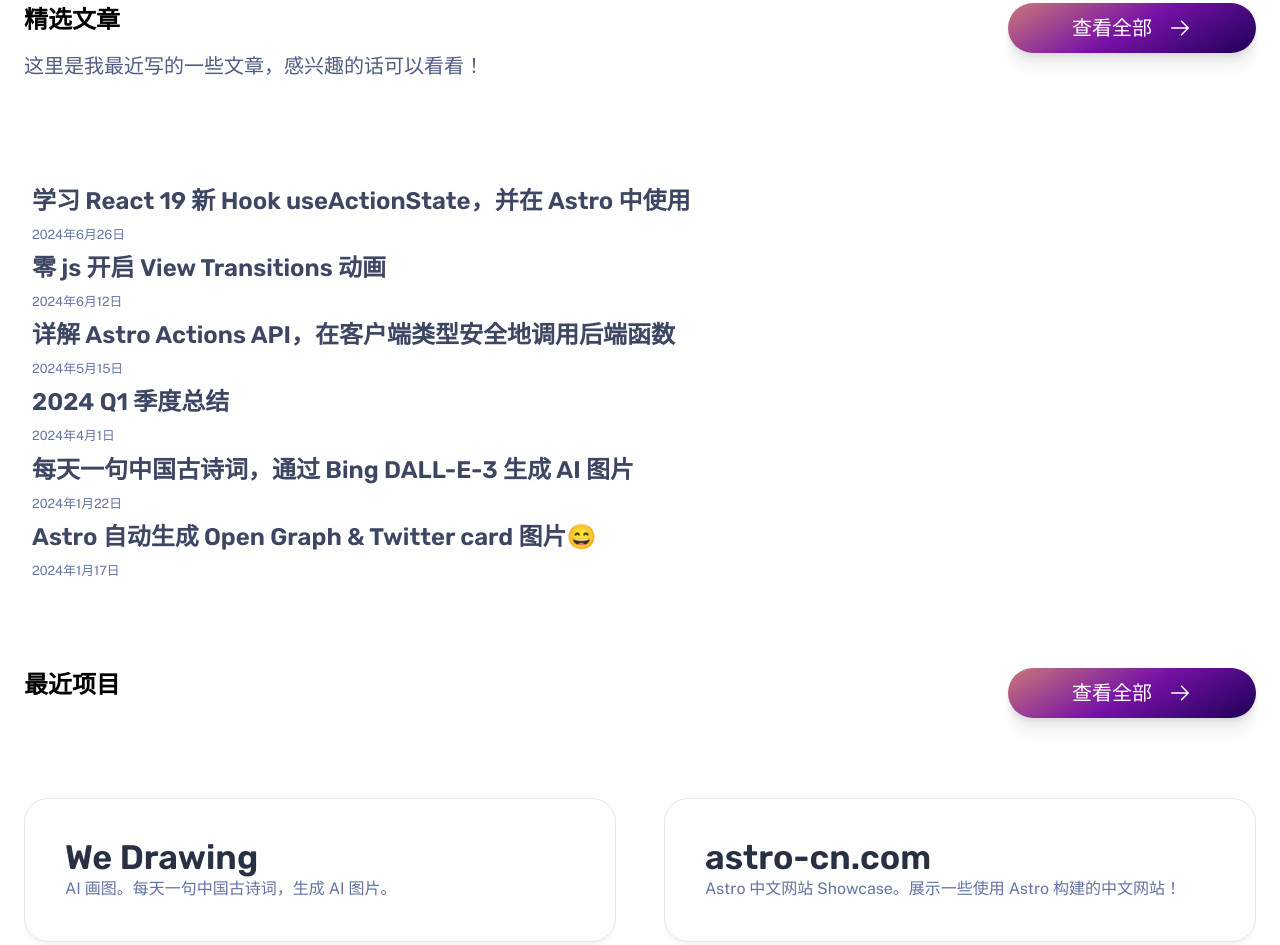
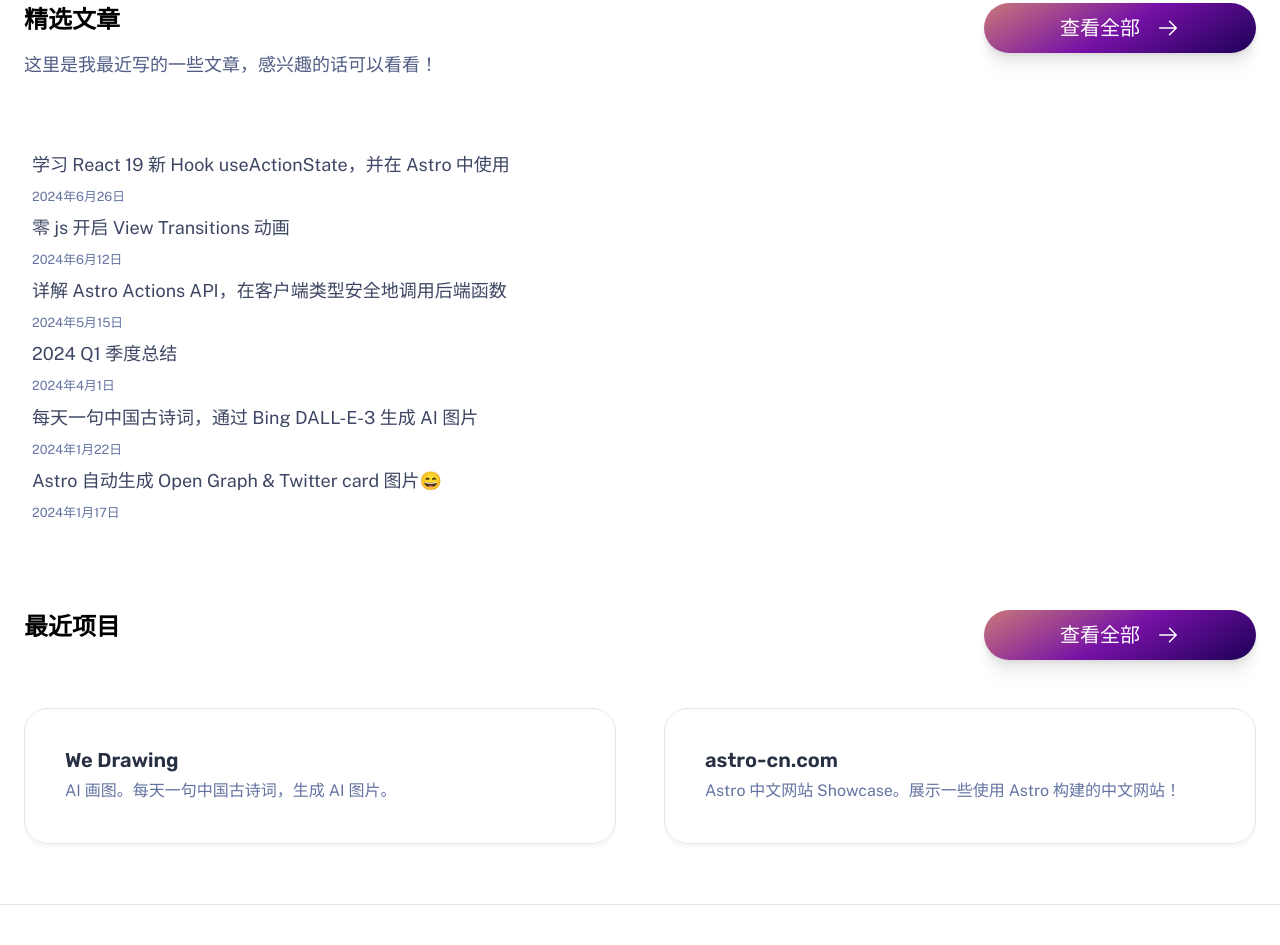
Before and after one commit to liruifengv/liruifengv.com, an Astro site: page / in a window 1280 px wide. Shown: the part 780-1725 px from the top of the page. Built offline with nearby package versions, Linux system fonts and the light colour scheme; Astro itself is replaced by a stand-in of ours; some packages are replaced by stand-ins of ours.

Commit message:
Update style

```diff
--- a/src/components/PostList.astro
+++ b/src/components/PostList.astro
@@ -16,7 +16,7 @@
       posts.map((post) => (
         <li>
           <a href={`/posts/${post.slug}`}>
-            <h5 class="title">{post.data.title}</di>
+            <p class="title">{post.data.title}</p>
             <div class="time">
               {formatDate(post.data.pubDatetime)}
             </div>
@@ -32,7 +32,7 @@
   .list {
     display: flex;
     flex-direction: column;
-    gap: 1rem;
+    gap: 0.5rem;
   }
   a {
     text-decoration: none;
@@ -45,9 +45,8 @@
   }
 	.title {
 		z-index: 1;
-		margin: 0.5rem;
 		color: var(--gray-200);
-    @apply text-xl md:text-2xl;
+    @apply text-base md:text-lg;
 	}
   .time {
     color: var(--gray-400);
--- a/src/layouts/PostDetailLayout.astro
+++ b/src/layouts/PostDetailLayout.astro
@@ -46,7 +46,7 @@
 			<header>
 				<div class="wrapper stack gap-2">
 					<div class="flex items-center flex-col gap-2">
-            <div class="text-3xl font-bold mb-5">{title}</div>
+            <div class="text-2xl md:text-3xl font-bold">{title}</div>
 
             <div class="flex flex-col md:flex-row md:gap-2">
               <div class="text-base">发布于：{formatDate(pubDatetime)}</div>
--- a/src/pages/index.astro
+++ b/src/pages/index.astro
@@ -62,7 +62,7 @@
 			<section class="section with-background with-cta">
 				<header class="section-header stack gap-2 lg:gap-4">
 					<p class="text-2xl font-bold text-[#000]">精选文章</>
-					<p>
+					<p class="text-lg">
             这里是我最近写的一些文章，感兴趣的话可以看看！
           </p>
 				</header>
@@ -72,7 +72,7 @@
             posts.map((post) => (
               <li>
                 <a href={`/posts/${post.slug}`}>
-                  <h5 class="title">{post.data.title}</h5>
+                  <p class="title">{post.data.title}</p>
                   <div class="time">
                     {formatDate(post.data.pubDatetime)}
                   </div>
@@ -181,7 +181,7 @@
 		.section {
 			grid-template-columns: repeat(4, 1fr);
 			grid-template-areas: 'header header header header' 'gallery gallery gallery gallery';
-			gap: 5rem;
+			gap: 3rem;
 		}
 
 		.section.with-cta {
@@ -251,7 +251,7 @@
 		z-index: 1;
 		margin: 0.5rem;
 		color: var(--gray-200);
-    @apply text-xl md:text-2xl;
+    @apply text-base md:text-lg;
 	}
   .time {
     color: var(--gray-400);
@@ -284,6 +284,7 @@
 
 	.projects p {
 		color: var(--gray-400);
+    @apply mt-2;
 	}
 
 	@media (min-width: 50em) {
@@ -296,8 +297,5 @@
 			grid-template-columns: repeat(2, 1fr);
 			gap: 3rem;
     }
-		.projects h2 {
-			font-size: var(--text-2xl);
-		}
 	}
 </style>
--- a/src/pages/projects.astro
+++ b/src/pages/projects.astro
@@ -85,6 +85,7 @@
 
 	.projects p {
 		color: var(--gray-400);
+    @apply mt-2;
 	}
 
 	@media (min-width: 50em) {
@@ -99,9 +100,5 @@
 			gap: 3rem;
       padding: 3rem;
 		}
-
-		.projects h2 {
-			font-size: var(--text-2xl);
-		}
 	}
 </style>
```
